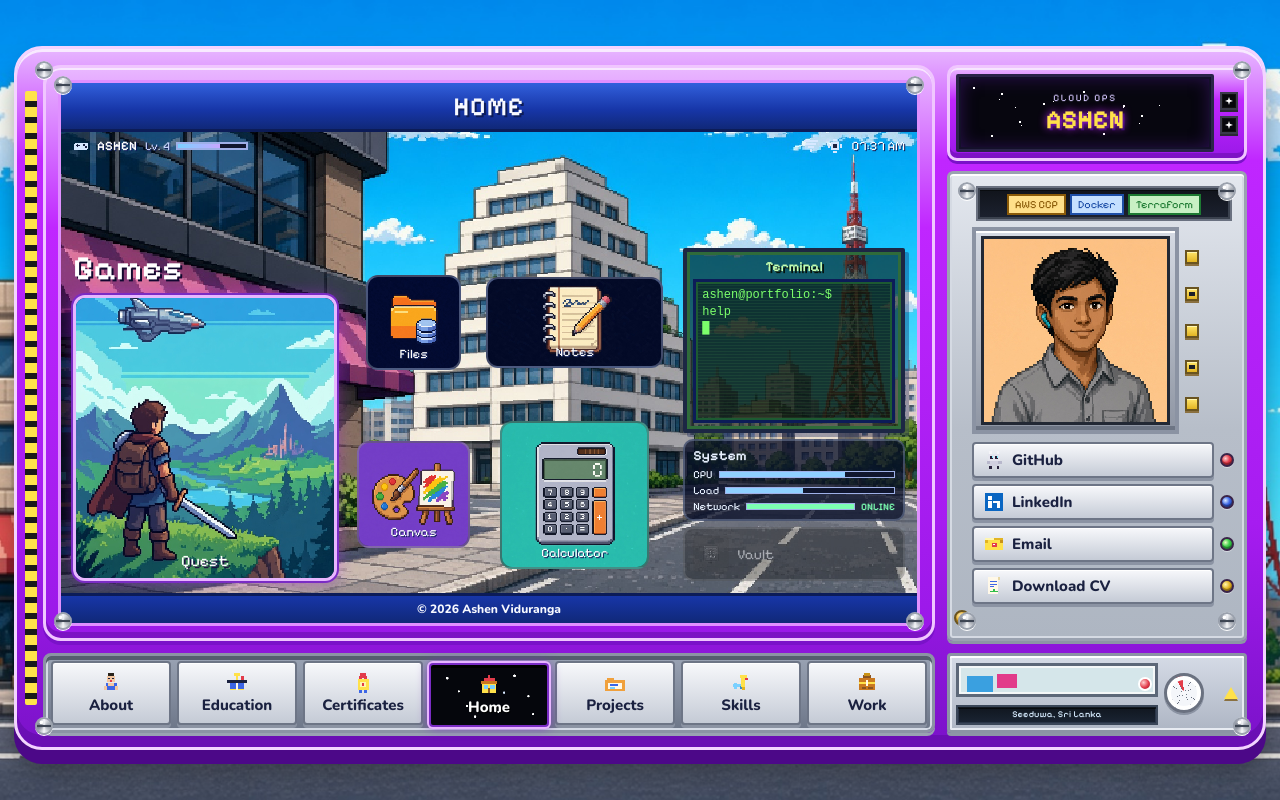
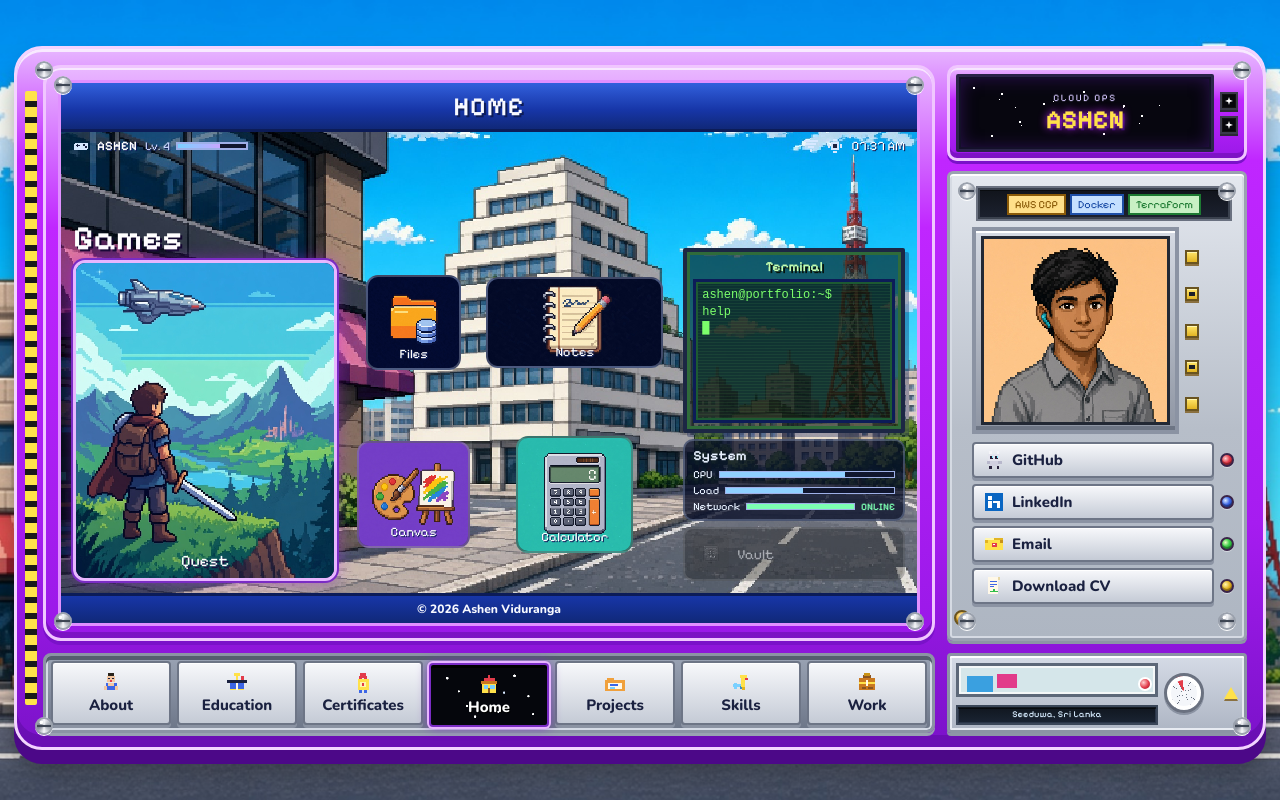
Before and after one commit to ashen-v2/portfolio-page, a React (Vite) app: page / in a window 1280 px wide. Built offline with nearby package versions, Linux system fonts and the light colour scheme.

Commit message:
feat: enhance stage layout with adjustments to home feature and tile styles

```diff
--- a/src/styles/pixel.css
+++ b/src/styles/pixel.css
@@ -2353,8 +2353,15 @@ a {
   text-shadow: 2px 2px 0 #12082e;
 }
 
+.desk[data-layout="stage"] .home-feature {
+  align-self: end;
+  height: 108%;
+  gap: 4px;
+}
+
 .desk[data-layout="stage"] .home-feature-title {
   font-size: 34px;
+  line-height: 1;
 }
 
 .desk[data-layout="stage"] .home-tiles {
@@ -2362,10 +2369,18 @@ a {
   grid-template-rows: minmax(0, 0.86fr) minmax(0, 1fr);
 }
 
-.desk[data-layout="stage"] .home-tile-files,
+.desk[data-layout="stage"] .home-tile-files {
+  aspect-ratio: 1;
+  width: 84%;
+  height: auto;
+  max-height: 100%;
+  justify-self: center;
+  align-self: center;
+}
+
 .desk[data-layout="stage"] .home-tile-calc {
   aspect-ratio: 1;
-  width: 84%;
+  width: 66%;
   height: auto;
   max-height: 100%;
   justify-self: center;
```
